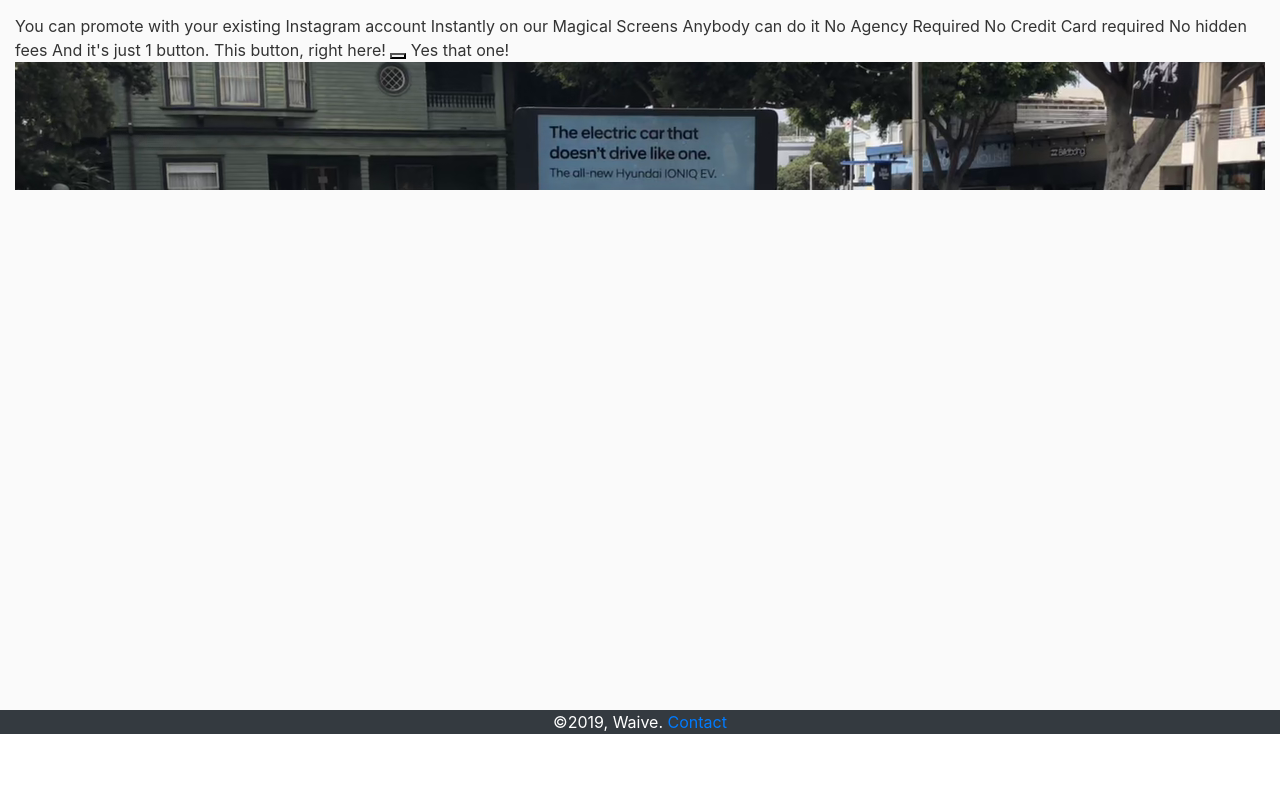
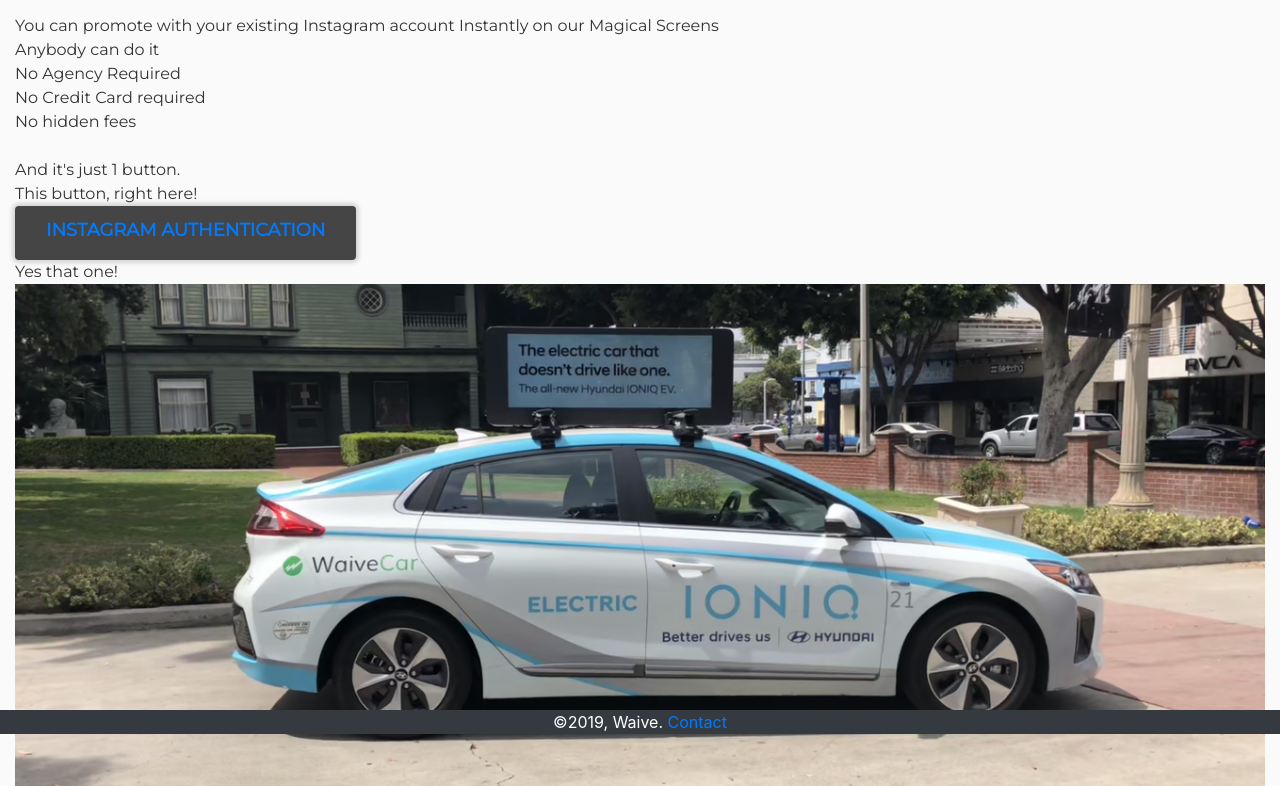
Before and after one commit to WaiveCar/instaad, a Flask app: page / in a window 1280 px wide. Shown: the part 66-852 px from the top of the page. Before the commit the page ends 800 px from the top, so only its background shows below. Run offline with Flask 2, Linux system fonts and the light colour scheme; some libraries are stand-ins or nearby versions.

Commit message:
Various edits

```diff
--- a/site/requirements.txt
+++ b/site/requirements.txt
@@ -1,3 +1,5 @@
+flask
 flask_sqlalchemy
 flask_bcrypt
 flask_wtf
+flask_login
--- a/site/website/models.py
+++ b/site/website/models.py
@@ -12,6 +12,7 @@
     id = db.Column(db.Integer, primary_key = True)
     instagram_auth = db.Column(db.Boolean, default = False)
     instagram = db.Column(db.String)
+    last_city = db.Column(db.String)
     password = db.Column(db.String(60), nullable = True)
     def __repr__(self):
         return f"User('{self.email}')"
--- a/site/website/static/main.css
+++ b/site/website/static/main.css
@@ -27,7 +27,16 @@
   margin-bottom: 20px;
 }
 
-#instagram-buttton {
+#carjumbo {
+  width: 100vw;
+  height: 50hw
+}
+
+#intro {
+  font-family: 'Montserrat', sans-serif;
+}
+#instagram-button {
+
   margin: auto
 & a;
   padding: 15px 30px;
@@ -45,9 +54,10 @@
     box-shadow: 0 0 4px 3px rgba(0,0,0,0.15);
     transition: all .3s
   & i;
-    color: #FFF;
+    color: white;
     font-size: 18px;
 }
+
 .account-heading {
   font-size: 2.5rem;
 }
--- a/site/website/templates/index.html
+++ b/site/website/templates/index.html
@@ -1,23 +1,19 @@
 {% extends 'layout.html' %}
 {% block body %}
-<div class="">
-  You can promote with your existing Instagram account Instantly on our Magical Screens
-  Anybody can do it
-  No Agency Required
-  No Credit Card required
-  No hidden fees
-
-  And it's just 1 button.
-  This button, right here!
+<div id = "intro"class="">
+  You can promote with your existing Instagram account Instantly on our Magical Screens <br>
+  Anybody can do it <br>
+  No Agency Required <br>
+  No Credit Card required <br>
+  No hidden fees <br>
+  <br>
+  And it's just 1 button. <br>
+  This button, right here!<br>
 
 
-  <button></button>
+  <button type = "button" id = "instagram-button" class="btn"> <a href="#">Instagram Authentication</a></button>
   Yes that one!
 
-
-  <div style = "background-image:url({{url_for('static',filename='media/carjumbo.png')}});"class="jumbotron jumbotron-fluid">
-    <div class="container text-white">
-  </div>
-</div>
+  <img class = "img-fluid" src="{{url_for('static',filename='media/carjumbo.png')}}" alt=""> </img>
 
 {% endblock %}
--- a/site/website/templates/layout.html
+++ b/site/website/templates/layout.html
@@ -10,6 +10,8 @@
   <!-- For cool icons -->
   <link rel="stylesheet" href="https://use.fontawesome.com/releases/v5.7.0/css/all.css" integrity="sha384-lZN37f5QGtY3VHgisS14W3ExzMWZxybE1SJSEsQp9S+oqd12jhcu+A56Ebc1zFSJ" crossorigin="anonymous">
   <link rel="stylesheet" type="text/css" href="{{url_for('static',filename='main.css')}}">
+  <!-- Fonts that are used -->
+  <link href="https://fonts.googleapis.com/css?family=Montserrat&display=swap" rel="stylesheet">
   </head>
   <body>
     <nav class = "navbar navbar-expand-sm fixed-top bg-white">
```
Also changed, not shown: site/website/templates/campaign.html (+9 -2 lines).
